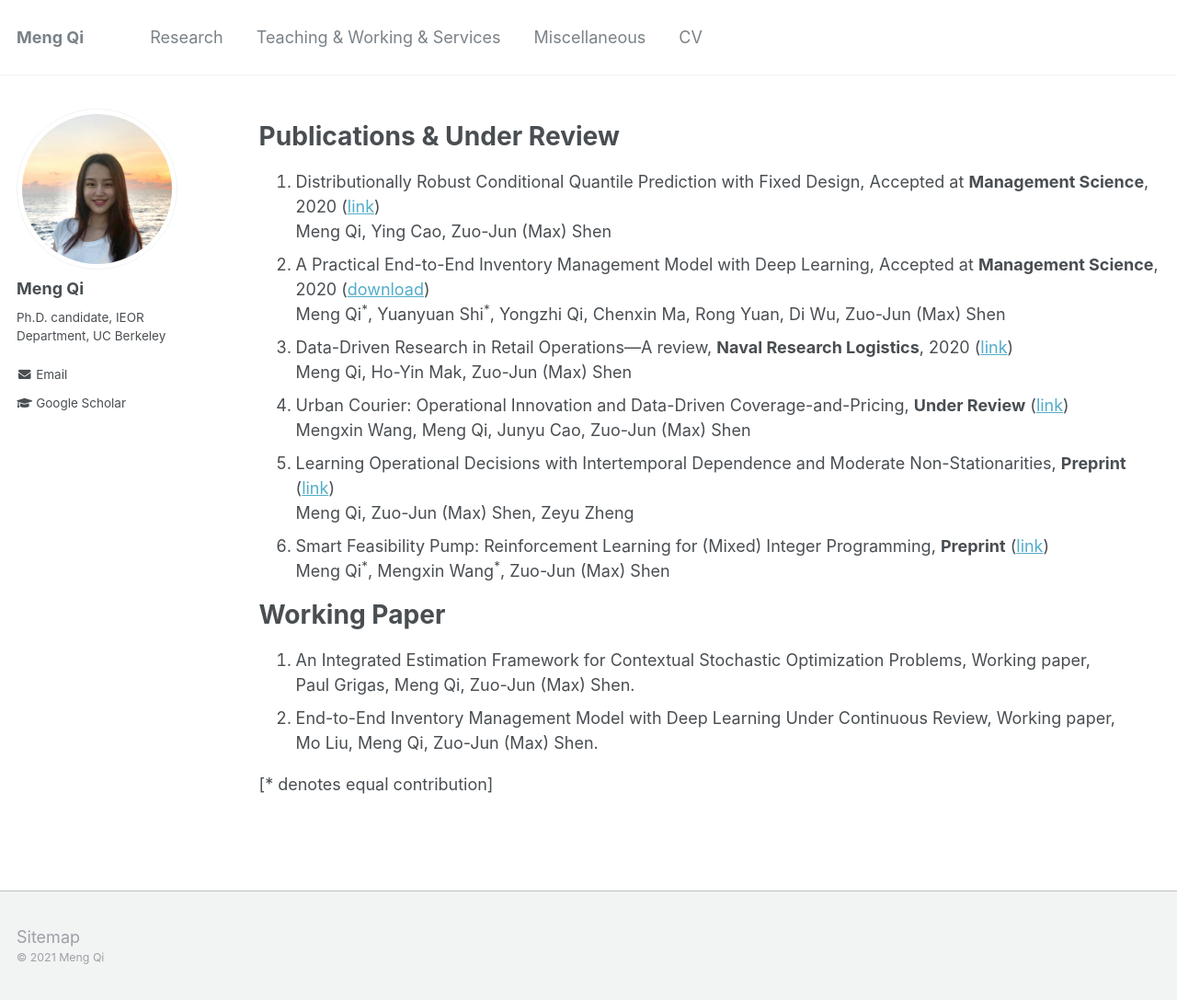
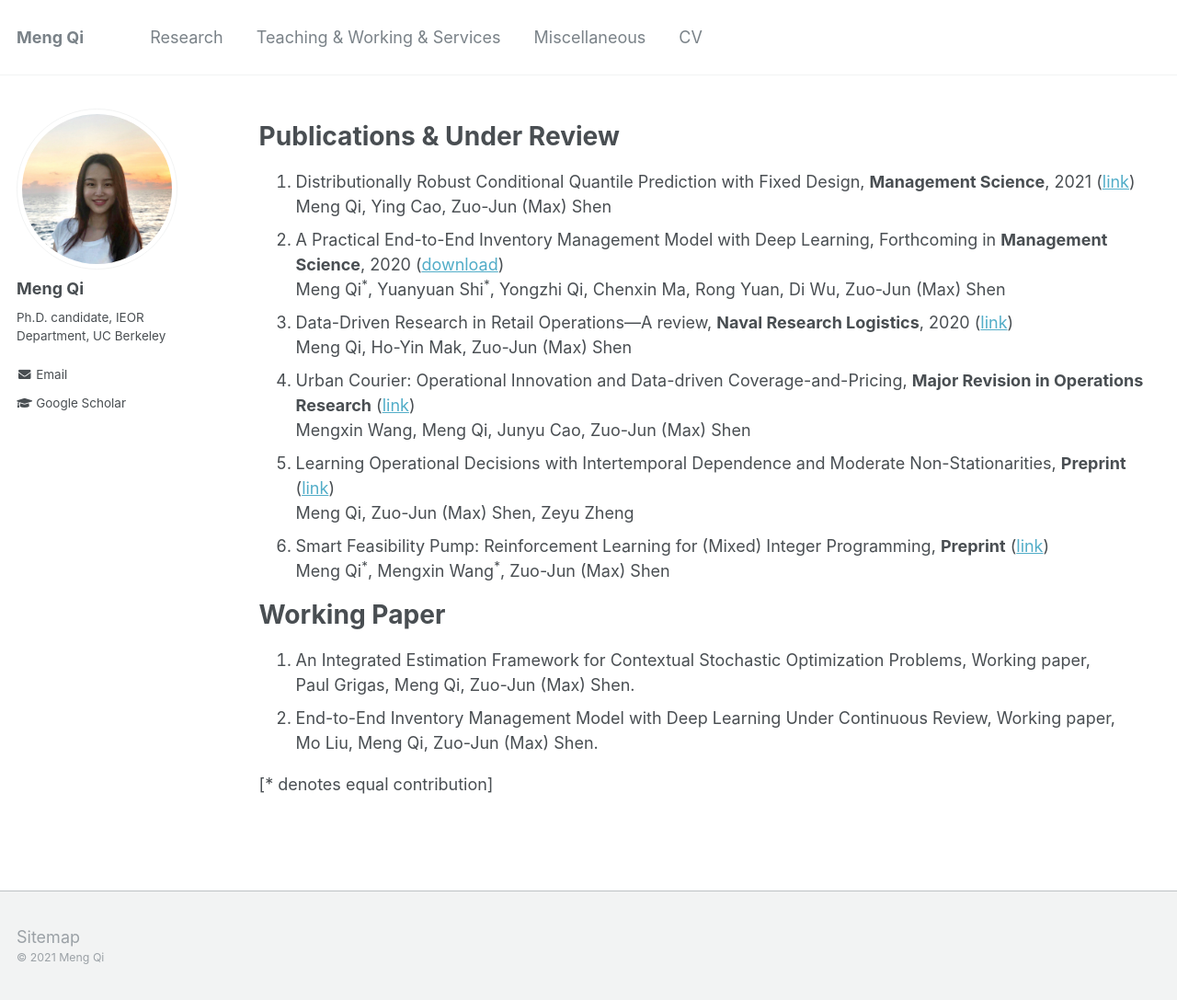
Before and after one commit to alicemengqi/site, a Jekyll site: the page built from _pages/publications.md, in a window 1280 px wide and 1087 px high. Shown: the whole window at 92% size. Built offline with Jekyll 4.4.1, drawn with Linux system fonts in a browser that asks for light colours.

Commit message:
Update publications.md

```diff
--- a/_pages/publications.md
+++ b/_pages/publications.md
@@ -7,13 +7,13 @@ author_profile: true
 {% include base_path %}
 
 # Publications & Under Review
-1. Distributionally Robust Conditional Quantile Prediction with Fixed Design, Accepted at **Management Science**, 2020 ([link](https://papers.ssrn.com/sol3/papers.cfm?abstract_id=3397450))
+1. Distributionally Robust Conditional Quantile Prediction with Fixed Design, **Management Science**, 2021 ([link](https://pubsonline.informs.org/doi/abs/10.1287/mnsc.2020.3903))
 Meng Qi, Ying Cao, Zuo-Jun (Max) Shen
-1. A Practical End-to-End Inventory Management Model with Deep Learning, Accepted at **Management Science**, 2020 ([download](http://alicemengqi.github.io/site/files/End_to_End_revision3-10.pdf))
+1. A Practical End-to-End Inventory Management Model with Deep Learning, Forthcoming in **Management Science**, 2020 ([download](http://alicemengqi.github.io/site/files/End_to_End_revision3-10.pdf))
 Meng Qi<sup>*</sup>, Yuanyuan Shi<sup>*</sup>, Yongzhi Qi, Chenxin Ma, Rong Yuan, Di Wu, Zuo-Jun (Max) Shen
 1. Data-Driven Research in Retail Operations—A review, **Naval Research Logistics**, 2020 ([link](https://onlinelibrary.wiley.com/doi/full/10.1002/nav.21949))
 Meng Qi, Ho-Yin Mak, Zuo-Jun (Max) Shen
-1. Urban Courier: Operational Innovation and Data-Driven Coverage-and-Pricing, **Under Review** ([link](https://papers.ssrn.com/sol3/papers.cfm?abstract_id=3678317))
+1. Urban Courier: Operational Innovation and Data-driven Coverage-and-Pricing, **Major Revision in Operations Research** ([link](https://papers.ssrn.com/sol3/papers.cfm?abstract_id=3678317))
 Mengxin Wang, Meng Qi, Junyu Cao, Zuo-Jun (Max) Shen
 1. Learning Operational Decisions with Intertemporal Dependence and Moderate Non-Stationarities, **Preprint** ([link](https://papers.ssrn.com/sol3/papers.cfm?abstract_id=3648615))
 Meng Qi, Zuo-Jun (Max) Shen, Zeyu Zheng
```
